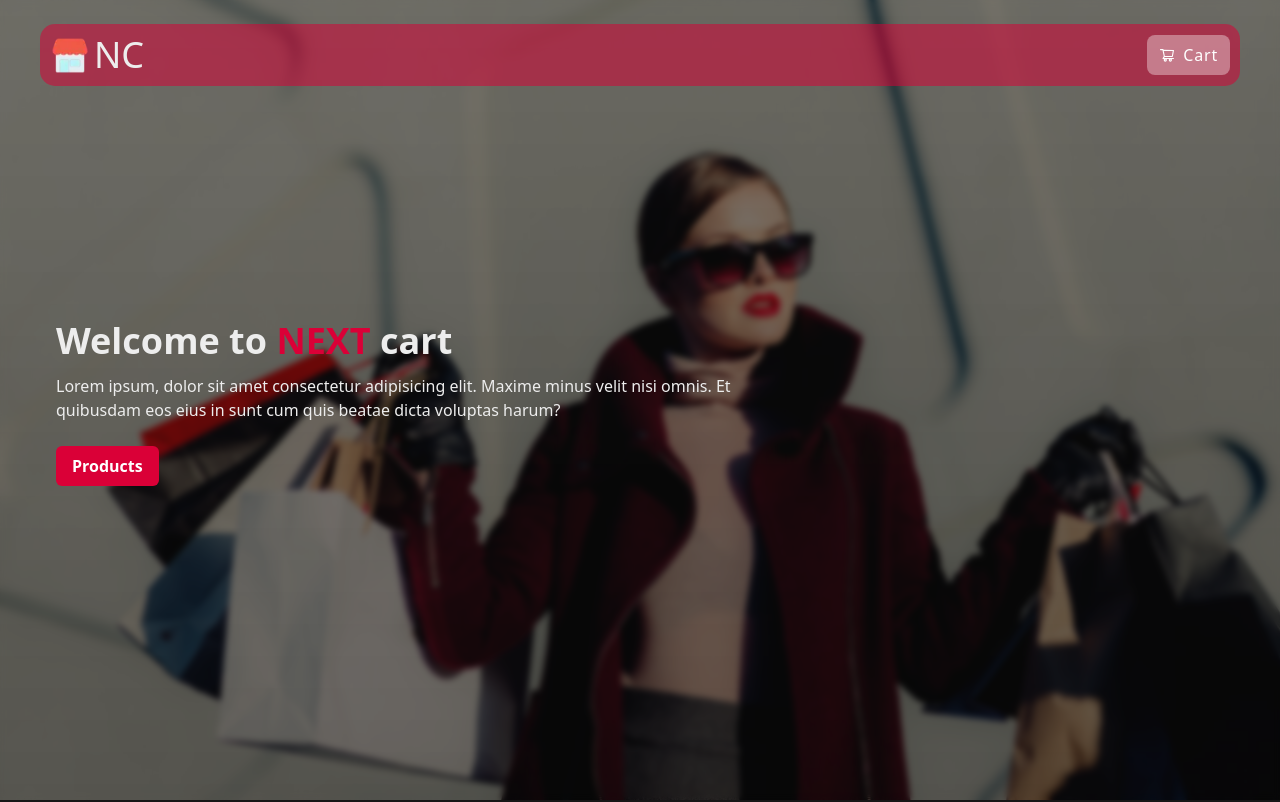
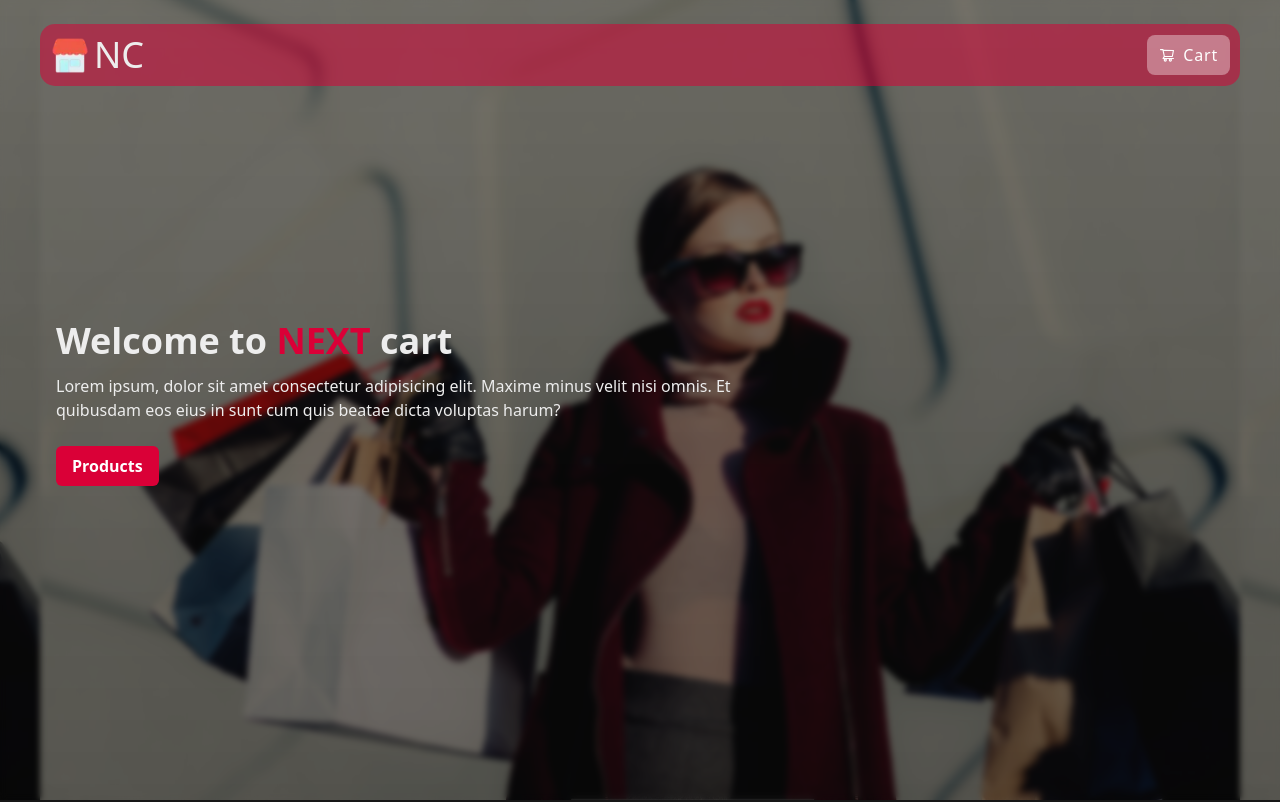
Before and after one commit to AQSA-ABDULLAH/ecommerce-s-app-with-seo, a Next.js app: page / in a window 1280 px wide. Shown: the top 802 px of the page. Built offline with nearby package versions, Linux system fonts and the light colour scheme; no server answers.

Commit message:
add parallex scrolling

```diff
--- a/components/hero/Hero.jsx
+++ b/components/hero/Hero.jsx
@@ -22,7 +22,7 @@ function Hero() {
   return (
     <div className="min-h-screen">
       <div
-        className="h-screen bg-cover bg-center relative"
+        className="h-screen bg-contain relative bg-center bg-fixed"
         style={{
           backgroundImage: `url(${images[currentImageIndex]})`,
           backgroundColor: "#ccc",
```
